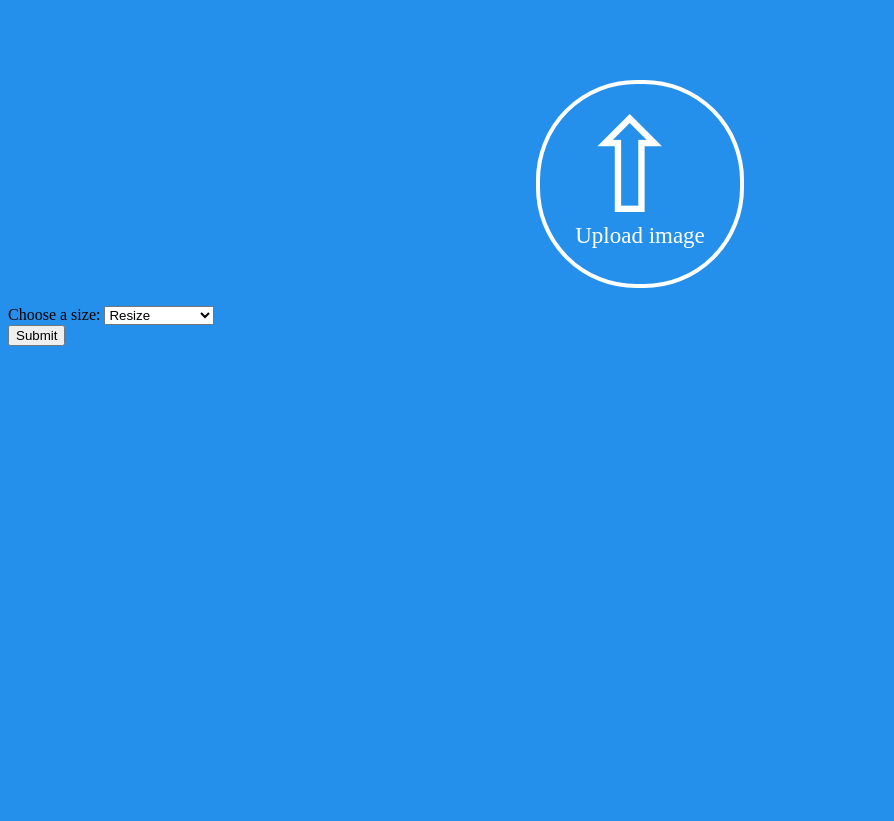
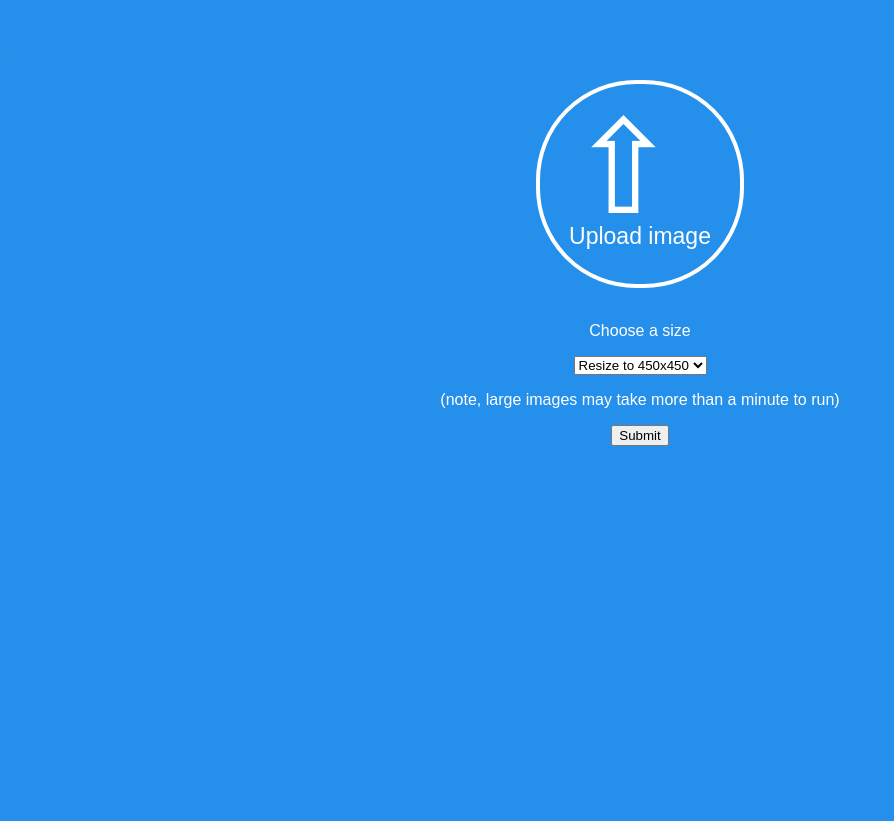
Before and after one commit to sbirbrower/psychedelic_img_generator, a Flask app: page / in a window 1280 px wide. Shown: the whole page, without its empty margins (0-894 px from the left). Run offline with Flask 2, Linux system fonts and the light colour scheme.

Commit message:
css format fixes

```diff
--- a/app.py
+++ b/app.py
@@ -18,7 +18,7 @@ def your_image():
     file_name = secure_filename(f.filename)
     f.save('/Users/sydney/Files/projects/static/' + file_name)
 
-    process_image('/Users/sydney/Files/projects/static/' + file_name)
+    process_image('/Users/sydney/Files/projects/static/' + file_name, request.form['size'])
 
     if request.method == 'POST':
         return redirect(url_for('static', filename='final.png'))
--- a/process_img.py
+++ b/process_img.py
@@ -51,13 +51,14 @@ def entropyfilt(img, footprint):
     return generic_filter(img.astype(np.float), _entropy, footprint=strel)
 
 
-def process_image(img_path):
+def process_image(img_path, resize=True):
 
     img = cv2.imread(img_path)
 
     # resize the image for speed
-    while img.size > 450*450*3:
-        img = cv2.resize(img, (0,0), fx=0.5, fy=0.5)
+    if resize == True:
+        while img.size > 450*450*3:
+            img = cv2.resize(img, (0,0), fx=0.5, fy=0.5)
 
     original_img = img.copy()
 
--- a/static/styles.css
+++ b/static/styles.css
@@ -1,16 +1,24 @@
 
 html {
   height: 100%;
+
 }
 
 body {
   background-color: #2590EB;
   height: 100%;
+  font-family: Arial, Helvetica, sans-serif;
+  color: white;
 }
 
 h1 {
   color: #2590EB;
 }
+
+/* * {
+  font-family: Arial, Helvetica, sans-serif;
+  color: white;
+} */
 
 .wrapper {
   width: 100%;
@@ -19,7 +27,6 @@ h1 {
   align-items: center;
   justify-content: center;
 }
-
 
 .wrapper .file-upload {
   height: 200px;
@@ -57,3 +64,11 @@ h1 {
   background-position: 0 -100%;
   color: #2590EB;
 }
+
+button {
+  background-color: #a9aeb3;
+  border: solid 1px #999;
+  display: block;
+  margin: 0.25em;
+  padding: 0.25em;
+}
--- a/templates/home.html
+++ b/templates/home.html
@@ -24,13 +24,28 @@
     </div>
 
     <br>
-    <label for="size">Choose a size:</label>
-    <select id="size" name="size">
-        <option value="resize">Resize</option>
-        <option value="none">No Adjustment</option>
-    </select>
-    <br>
-    <input type="submit" value="Submit">
+    <div class="wrapper">
+        <label for="size"><p>Choose a size</p></label>
+    </div>
+
+    <div class="wrapper">
+        <select id="size" name="size">
+            <option value="resize">Resize to 450x450</option>
+            <option value="none">No Adjustment</option>
+        </select>
+    </div>
+
+    <div class="wrapper">
+        <br>
+        <p>(note, large images may take more than a minute to run) </p>
+    </div>
+
+    <div class="wrapper">
+        <br>
+        <input type="submit" value="Submit">
+    </div>
+
+
 </form>
 
 </html>
```
Also changed, not shown: static/final.png.
